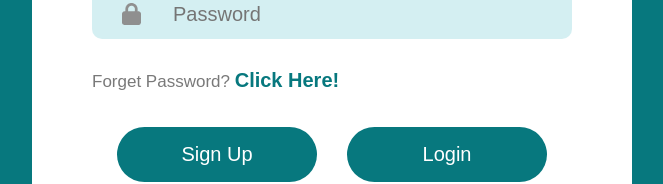
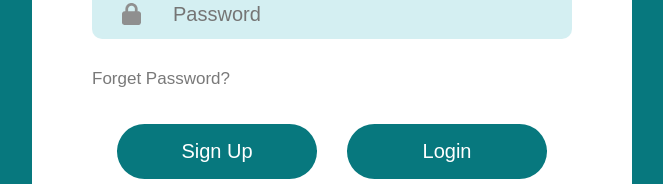
Before and after one commit to EasyWebDev123/Sign-In-and-Sign-Up-Form-with-ReactJS, a React (Vite) app: page / in a window 1280 px wide. Shown: the part 359-543 px from the top of the page, without its empty margins (308-971 px from the left). Built offline with nearby package versions, Linux system fonts and the light colour scheme.

Commit message:
fix: add aria-labels to input fields for accessibility improvements

```diff
--- a/src/Components/LoginSignup/LoginSignup.jsx
+++ b/src/Components/LoginSignup/LoginSignup.jsx
@@ -16,19 +16,19 @@ const LoginSignup = () => {
       <div className="inputs">
         <div className="input">
           <img src={person_icon} alt="" />
-          <input type="text" placeholder='Name' aria-label='' />
+          <input type="text" placeholder='Name' aria-label='Name' />
         </div>
         <div className="input">
           <img src={email_icon} alt="" />
-          <input type="email" placeholder='Email' aria-label='' />
+          <input type="email" placeholder='Email' aria-label='Email' />
         </div>
         <div className="input">
           <img src={password_icon} alt="" />
-          <input type="password" placeholder='Password' aria-label='' />
+          <input type="password" placeholder='Password' aria-label='Password' />
         </div>
       </div>
 
-      <div className="forget-password">Forget Password? <span>Click Here!</span></div>
+      <div className="forget-password">Forget Password? </div>
 
       <div className="submit-container">
         <div className="submit">Sign Up</div>
```
